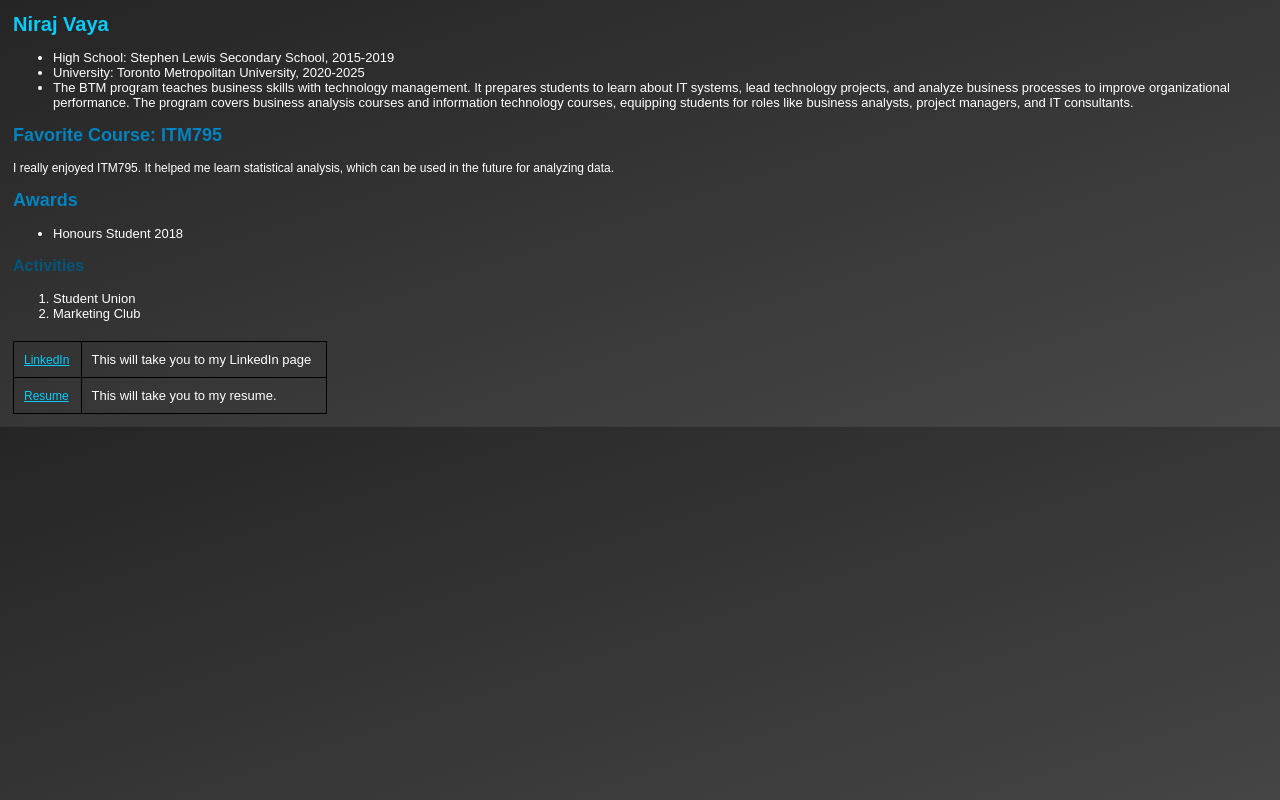
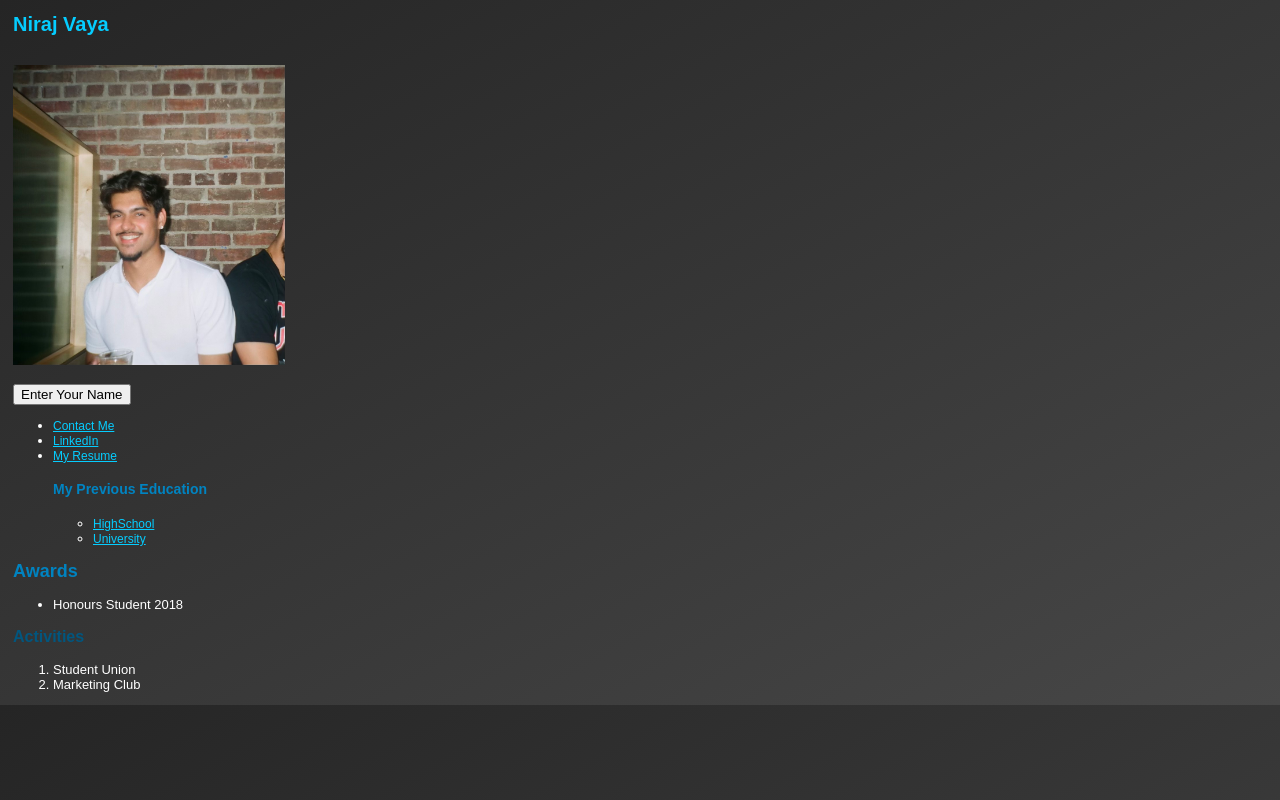
Before and after one commit to n1niraj/n1niraj.github.io, a plain HTML site: page index.html in a window 1280 px wide. Drawn offline with Linux system fonts and the light colour scheme.

Commit message:
Added Css and finished Lab3

```diff
--- a/index.html
+++ b/index.html
@@ -1,23 +1,39 @@
 <!DOCTYPE html>
-<html>
-<link rel="stylesheet" href="style.css">
-<title>Lab 3 Assignment</title>
+<html lang="en">
+
+<head>
+  <title>Lab 5 Assignment</title>
+  <link rel="stylesheet" href="style.css">
+</head>
 
 <body>
   <h1>Niraj Vaya</h1>
-  <ul>
-    <li>High School: Stephen Lewis Secondary School, 2015-2019</li>
-    <li>University: Toronto Metropolitan University, 2020-2025</li>
-    <li>The BTM program teaches business skills with technology management. It prepares students to learn about IT
-      systems, lead technology projects, and analyze business processes to improve organizational performance. The
-      program covers business analysis courses and information technology courses, equipping students for roles like
-      business analysts, project managers, and IT consultants. </li>
-  </ul>
+  <br>
+  <img id="profile-pic" class="small" src="images/image.jpg" alt="Niraj Vaya" onclick="toggleImage()">
 
-  <h2>Favorite Course: ITM795 </h2>
-  <p>I really enjoyed ITM795. It helped me learn statistical analysis, which can be used in the future for analyzing
-    data.</p>
+  <div>
+    <button type="button" id="myButton" onclick="enterName()">Enter Your Name</button>
+    <div id="name"></div>
+  </div>
 
+  <nav >
+    <ul>
+      <li><a href="mailto:nirajvaya17@gmail.com" id = "navColor1"  onmouseover = "changeColor(1)" onmouseout="revertColor(1)" >Contact Me</a></li>
+      <li><a href="https://www.linkedin.com/in/niraj-vaya/ " id = "navColor2"  onmouseover = "changeColor(2)" onmouseout="revertColor(2)">LinkedIn</a></li>
+      <li><a href="https://drive.google.com/file/d/1TemV8jjPUApr2YowITMuHu6BpIJJ14pi/view?usp=sharing"id = "navColor3"  onmouseover = "changeColor(3)" onmouseout="revertColor(3)">My Resume</a>
+      </li>
+
+
+      <h4>My Previous Education</h4>
+      <ul class="submenu" >
+        <li id = "navColor"><a href="https://stephenlewis.peelschools.org">HighSchool</a></li>
+        <li id = "navColor"><a href="https://www.torontomu.ca">University</a></li>
+
+
+      </ul>
+      </li>
+    </ul>
+  </nav>
   <h2>Awards</h2>
   <ul>
     <li>Honours Student 2018</li>
@@ -26,26 +42,11 @@
   <h3>Activities</h3>
   <ol>
     <li>Student Union</li>
-    <li> Marketing Club</li>
-
+    <li>Marketing Club</li>
   </ol>
-  <table>
-    <tr>
-      <div class="link1">
-        <td><a href="https://www.linkedin.com/in/niraj-vaya/">LinkedIn</a></td>
-      </div>
-      <td>This will take you to my LinkedIn page</td>
-    </tr>
-    <tr>
-      <div class="link2">
-        <td><a href="https://drive.google.com/file/d/1TemV8jjPUApr2YowITMuHu6BpIJJ14pi/view?usp=sharing">Resume</a></td>
-      </div>
-      <td>This will take you to my resume.</td>
-    </tr>
-  </table>
 
 
-  </div>
+  <script src="main.js"></script>
 
 </body>
 
--- /dev/null
+++ b/main.js
@@ -0,0 +1,33 @@
+function toggleImage() {
+  const image = document.getElementById('profile-pic');
+  if (image.style.transform == 'scale(3)') {
+    image.style.transform = 'scale(1)';
+  } else {
+    image.style.transform = 'scale(3)';
+  }
+}
+
+function enterName() {
+  var name = prompt("Enter your name");
+  document.getElementById('name').innerHTML = 'Hello, ' + name + ' welcome to my page!';
+}
+function changeColor(num) {
+  if (num == 1) {
+    document.getElementById("navColor1").style.color = "red";
+  } else if (num == 2) {
+    document.getElementById("navColor2").style.color = "red";
+  } else if (num == 3) {
+    document.getElementById("navColor3").style.color = "red";
+  }
+}
+function revertColor(num) {
+  if (num == 1) {
+    document.getElementById("navColor1").style.color = "rgb(5, 205, 255)";
+  } else if (num == 2) {
+    document.getElementById("navColor2").style.color = "rgb(5, 205, 255)";
+  } else if (num == 3) {
+    document.getElementById("navColor3").style.color = "rgb(5, 205, 255)";
+  }
+
+
+}
--- a/style.css
+++ b/style.css
@@ -33,10 +33,6 @@
     font-size: 12px;
 }
 
-a:hover {
-    color: rgb(255, 0, 0);
-}
-
 a:active {
     color: rgb(212, 0, 255);
 }
@@ -57,6 +53,7 @@
     border: 1px solid rgb(0, 0, 0);
     padding: 10px;
 }
+
 .link1 {
     color: rgb(214, 214, 214);
     font-size: 12px;
@@ -66,3 +63,13 @@
     color: rgb(255, 255, 255);
     font-size: 12px;
 }
+
+#profile-pic {
+    width: auto;
+    height: 300px;
+}
+
+#myButton {
+    margin-top: 1rem;
+
+}
```
Also changed, not shown: images/image.jpg (added).
